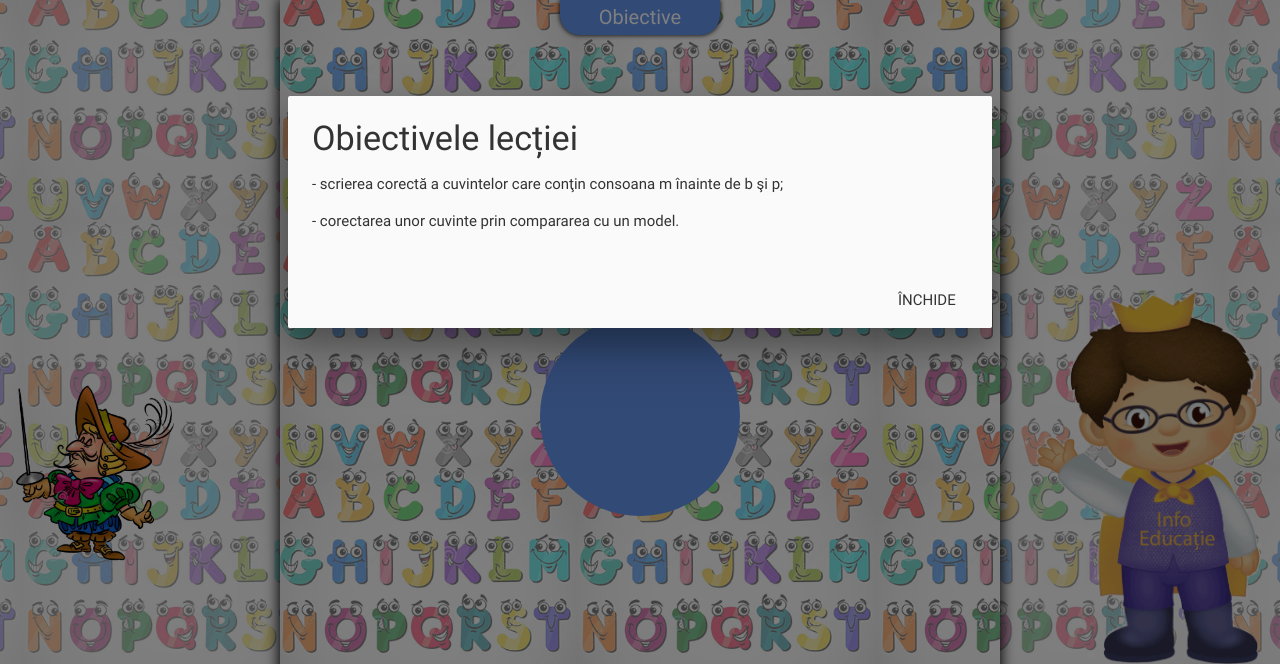
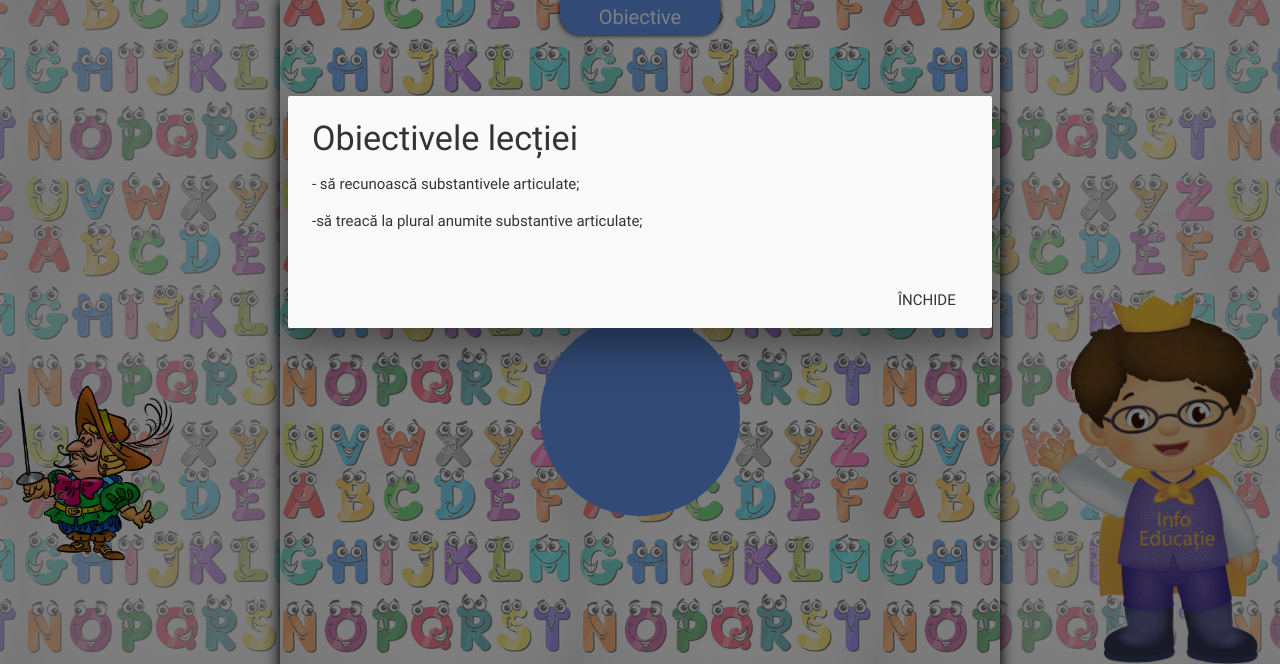
Before and after one commit to vicisok113/sa-scriem-corect, a PHP site: page /sa-scriem-corect/pag/lectia4.php in a window 1280 px wide, after a click on "Obiective". Shown: the top 664 px of the page. Run offline with PHP 8.4, Linux system fonts and the light colour scheme; data that the repository does not hold is empty.

Commit message:
➕ Ultimele Modificari

```diff
--- a/pag/lectia4.php
+++ b/pag/lectia4.php
@@ -9,8 +9,8 @@
 	<div id="modalobj" class="modal">
 		<div class="modal-content">
 			<h4>Obiectivele lecției</h4>
-			<p>- scrierea corectă a cuvintelor care conţin consoana m înainte de b şi p;</p>
-			<p>- corectarea unor cuvinte prin compararea cu un model.</p>
+			<p>- să recunoască substantivele articulate;</p>
+			<p>	-să treacă la plural anumite substantive articulate;</p>
 		</div>
 		<div class="modal-footer">
 			<a href="#!" class=" modal-action modal-close waves-effect waves-green btn-flat">Închide</a>
--- a/src/js/lectie4.js
+++ b/src/js/lectie4.js
@@ -100,7 +100,7 @@ finaliz = function(){
         $.post('ajax/set_scor', {scor: scor, runda: 4});
             setTimeout(function(){
                 window.location.href = 'acasa';
-            }, 6000);
+            }, 20000);
     })
 
 };
```
